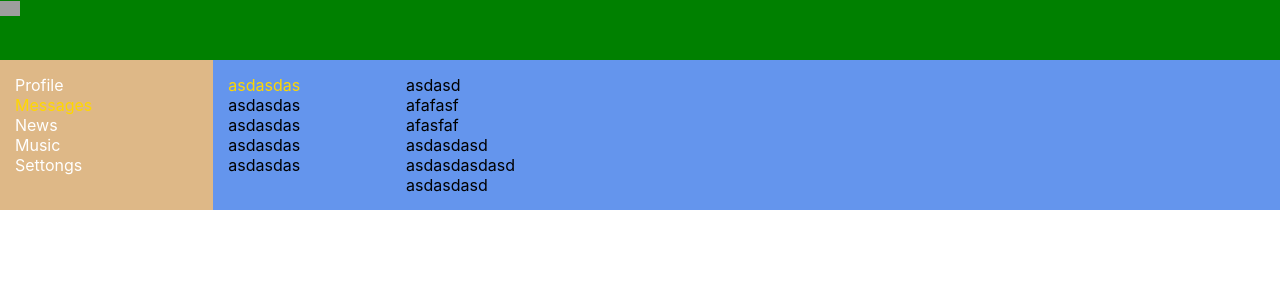
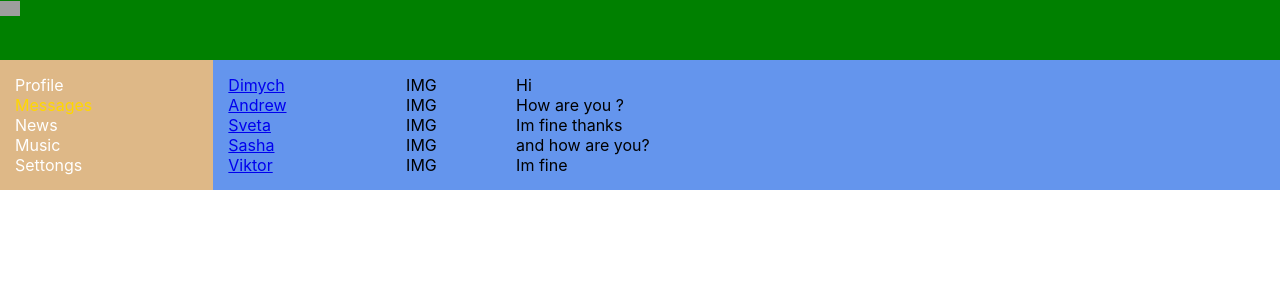
Before and after one commit to Poghosian/First-react-project, a React (Create React App) app: page /dialogs in a window 1280 px wide. Shown: the top 300 px of the page. Built offline with nearby package versions, Linux system fonts and the light colour scheme; grey boxes are pictures that could not be loaded.

Commit message:
23, 24, 25, 26

```diff
--- a/src/components/Dialogs/Dialogs.jsx
+++ b/src/components/Dialogs/Dialogs.jsx
@@ -1,51 +1,56 @@
 import React from "react"
 import s from './Dialogs.module.css'
+import {NavLink} from "react-router-dom";
+
+const DialogItem = (props) =>{
+    let path = '/dialogs/' + props.id
+    return (
+        <div className={s.dialog + '' + s.active}>
+            <NavLink to={path}>{props.name}</NavLink>
+        </div>
+    )
+}
+
+const Message = (props) => {
+    return(
+        <div className={s.message}>
+            <div className={s.messageImg}>
+                IMG
+            </div>
+            <div className={s.messageText}>
+                {props.message}
+            </div>
+        </div>
+    )
+}
+
+let dialogs = [
+    { id: 1, name: 'Dimych' },
+    { id: 2, name: 'Andrew' },
+    { id: 3, name: 'Sveta' },
+    { id: 4, name: 'Sasha' },
+    { id: 5, name: 'Viktor' }
+]
+
+let messages = [
+    { id: 1, message: 'Hi' },
+    { id: 2, message: 'How are you ?' },
+    { id: 3, message: 'Im fine thanks' },
+    { id: 4, message: 'and how are you?' },
+    { id: 5, message: 'Im fine' }
+]
+
+let dialogsElements = dialogs.map(d => <DialogItem id={d.id} name={d.name} key={d.id} /> )
+let dialogMessages = messages.map(m => (<Message id={m.id} message={m.message} key={m.id} />))
 
 const Dialogs = () => {
     return(
         <div className={s.dialogs}>
             <div className={s.dialogsItems}>
-                <div className={s.dialog + ' ' + s.active}>
-                    asdasdas
-                </div>
-                <div className={s.dialog}>
-                    asdasdas
-                </div>
-                <div className={s.dialog}>
-                    asdasdas
-                </div>
-                <div className={s.dialog}>
-                    asdasdas
-                </div>
-                <div className={s.dialog}>
-                    asdasdas
-                </div>
+                {dialogsElements}
             </div>
             <div className={s.messages}>
-                <div className={s.message}>
-                    <div className={s.messageImg}>
-                        asdasd
-                    </div>
-                    <div className={s.messageText}>
-                        afafasf
-                    </div>
-                </div>
-                <div className={s.message}>
-                    <div className={s.messageImg}>
-                        afasfaf
-                    </div>
-                    <div className={s.messageText}>
-                            asdasdasd
-                    </div>
-                </div>
-                <div className={s.message}>
-                    <div className={s.messageImg}>
-                            asdasdasdasd
-                    </div>
-                    <div className={s.messageText}>
-                        asdasdasd
-                    </div>
-                </div>
+                {dialogMessages}
             </div>
         </div>
     )
--- a/src/components/Dialogs/Dialogs.module.css
+++ b/src/components/Dialogs/Dialogs.module.css
@@ -21,11 +21,12 @@
 }
 
 .message {
-
+    display: flex;
 }
 
 .messageImg {
-
+    margin-right: 10px;
+    width: 100px;
 }
 
 .messageText {
--- a/src/components/Profile/MyPosts/MyPosts.jsx
+++ b/src/components/Profile/MyPosts/MyPosts.jsx
@@ -3,18 +3,24 @@ import Post from './Posts/Post'
 
 
 const MyPosts = () => {
+
+    let posts = [
+        { id: 1, message: 'Hi, How are yor?', likesCount: 12 },
+        { id: 2, message: 'Its my firty post', likesCount: 1 },
+    ]
+
+    let postsElements = posts.map(p => <Post id={p.id} post={p.message} key={p.id} likesCount={p.likesCount} />)
+
     return (
-        <div >
-            my posts
-            <div>
-                new post
+        <div className={s.postsBlock}>
+            <h3 >my posts</h3>
+            <div className={s.newPost}>
+                <textarea></textarea>
+                <button>Add Post</button>
             </div>
+
             <div className={s.posts}>
-                <Post message='Hi, How are yor?'/>
-                <Post message="It's my firsy post"/>
-                {/* <Post />
-                <Post />
-                <Post /> */}
+                {postsElements}
             </div>
         </div>
     )
--- a/src/components/Profile/MyPosts/MyPosts.module.css
+++ b/src/components/Profile/MyPosts/MyPosts.module.css
@@ -0,0 +1,8 @@
+.postsBlock{
+    padding: 15px;
+}
+.newPost{
+    margin-bottom: 15px;
+    display: flex;
+    align-items: center;
+}
--- a/src/components/Profile/MyPosts/Posts/Post.jsx
+++ b/src/components/Profile/MyPosts/Posts/Post.jsx
@@ -11,7 +11,7 @@ const Post = (props) => {
             </div>
 
             <div>
-                <span>Like</span>
+                <span>Like {props.likesCount}</span>
             </div>
         </div>
     )
--- a/src/components/Profile/Profile.jsx
+++ b/src/components/Profile/Profile.jsx
@@ -1,16 +1,12 @@
 import React from 'react';
 import s from './Profile.module.css'
 import MyPosts from './MyPosts/MyPosts'
+import ProfileInfo from "./ProfileInfo/ProfileInfo";
 
 const Profile = () => {
     return (
         <div>
-            <div>
-                <img src='https://images.ctfassets.net/hrltx12pl8hq/4f6DfV5DbqaQUSw0uo0mWi/6fbcf889bdef65c5b92ffee86b13fc44/shutterstock_376532611.jpg?fit=fill&w=800&h=300' />
-            </div>
-            <div>
-                ava + description
-            </div>
+            <ProfileInfo />
             <MyPosts />
         </div>
     )
--- /dev/null
+++ b/src/components/Profile/ProfileInfo/ProfileInfo.jsx
@@ -0,0 +1,17 @@
+import React from 'react';
+import s from './ProfileInfo.module.css'
+
+const ProfileInfo = () => {
+    return (
+        <div>
+            <div>
+                <img src='https://images.ctfassets.net/hrltx12pl8hq/4f6DfV5DbqaQUSw0uo0mWi/6fbcf889bdef65c5b92ffee86b13fc44/shutterstock_376532611.jpg?fit=fill&w=800&h=300' />
+            </div>
+            <div className={s.descriptionBlock}>
+                ava + description
+            </div>
+        </div>
+    )
+}
+
+export default ProfileInfo;
--- /dev/null
+++ b/src/components/Profile/ProfileInfo/ProfileInfo.module.css
@@ -0,0 +1,3 @@
+.descriptionBlock{
+    padding: 15px;
+}
```
